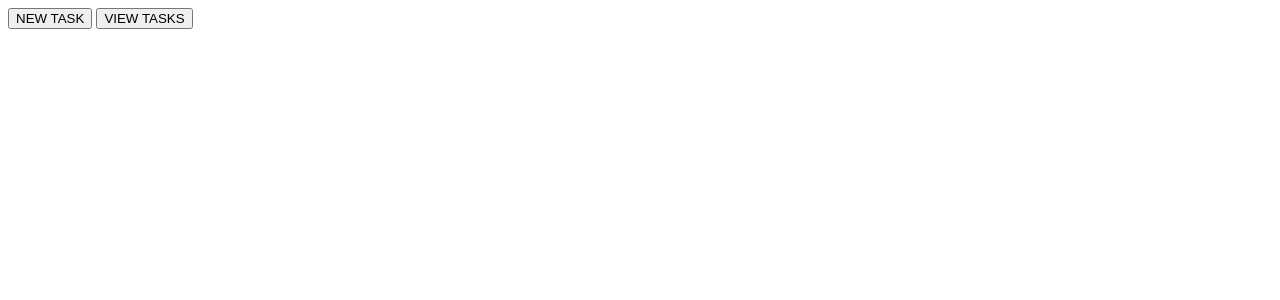
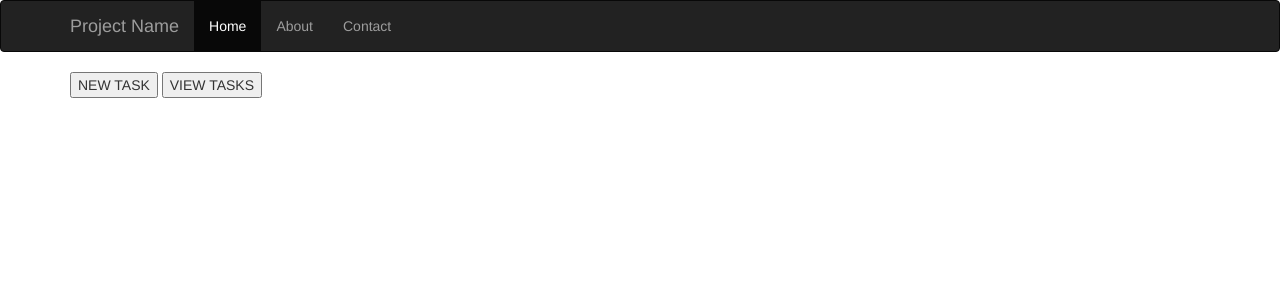
Before and after one commit to CodingGuruInTraining/2905_MidtermProject, a Flask app: page / in a window 1280 px wide. Shown: the top 300 px of the page. Run offline with Flask 2, Linux system fonts and the light colour scheme; some libraries are stand-ins or nearby versions.

Commit message:
added navbar

```diff
--- a/templates/layout.html
+++ b/templates/layout.html
@@ -3,8 +3,23 @@
 <head>
     <meta charset="UTF-8">
     <title>TBD</title>
+    <link rel="stylesheet" href="https://maxcdn.bootstrapcdn.com/bootstrap/3.3.7/css/bootstrap.min.css">
 </head>
 <body>
-    {%  block body %}{% endblock %}
+    {% include 'partials/_navbar.html' %}
+
+    <div class="container">
+        {%  block body %}{% endblock %}
+    </div>
+
+    <script src="https://maxcdn.bootstrapcdn.com/bootstrap/3.3.7/js/bootstrap.min.js"></script>
 </body>
 </html>
+
+
+
+
+
+{#references:#}
+{#    formatting setup - https://www.youtube.com/watch?v=zRwy8gtgJ1A&feature=youtu.be#}
+{#    bootstrap - https://www.bootstrapcdn.com/#}
--- /dev/null
+++ b/templates/partials/_navbar.html
@@ -0,0 +1,70 @@
+<nav class="navbar navbar-inverse navbar-fixed top">
+    <div class="container">
+        <div class="navbar-header">
+            <button type="button" class="navbar-toggle collapsed" data-toggle="collapse" data-target="#navbar" aria-expanded="false" aria-controls="navbar">
+                <span class="sr-only">Toggle navigation</span>
+                <span class="icon-bar"></span>
+                <span class="icon-bar"></span>
+                <span class="icon-bar"></span>
+            </button>
+            <a class="navbar-brand" href="/">Project Name</a>
+        </div>
+        <div id="navbar" class="collapse navbar-collapse">
+            <ul class="nav navbar-nav">
+                <li class="active"><a href="/">Home</a></li>
+                <li><a href="/about">About</a></li>
+                <li><a href="/contact">Contact</a></li>
+            </ul>
+        </div>
+    </div>
+</nav>
+
+
+
+
+
+
+
+
+
+
+
+
+
+
+
+
+
+
+{#<nav class="navbar navbar-default">#}
+{#      <a class="navbar-brand" href="/">TBD...</a>#}
+{#      <button class="navbar-toggler" type="button" data-toggle="collapse" data-target="#navbarsExampleDefault" aria-controls="navbarsExampleDefault" aria-expanded="false" aria-label="Toggle navigation">#}
+{#        <span class="navbar-toggler-icon"></span>#}
+{#      </button>#}
+{##}
+{#      <div class="collapse navbar-collapse" id="navbarsExampleDefault">#}
+{#        <ul class="navbar-nav mr-auto">#}
+{#          <li class="nav-item active">#}
+{#            <a class="nav-link" href="/">Home <span class="sr-only">(current)</span></a>#}
+{#          </li>#}
+{#          <li class="nav-item">#}
+{#            <a class="nav-link" href="#">Link</a>#}
+{#          </li>#}
+{#          <li class="nav-item">#}
+{#            <a class="nav-link disabled" href="#">Disabled</a>#}
+{#          </li>#}
+{#          <li class="nav-item dropdown">#}
+{#            <a class="nav-link dropdown-toggle" id="dropdown01" data-toggle="dropdown" aria-haspopup="true" aria-expanded="true">Dropdown</a>#}
+{#            <div class="dropdown-menu" aria-labelledby="dropdown01">#}
+{#              <a class="dropdown-item" href="/newtask">New Task</a>#}
+{#              <a class="dropdown-item" href="/viewtasks">View Tasks</a>#}
+{#              <a class="dropdown-item" href="#">Something else here</a>#}
+{#            </div>#}
+{#          </li>#}
+{#        </ul>#}
+{#        <form class="form-inline my-2 my-lg-0">#}
+{#          <input class="form-control mr-sm-2" type="text" placeholder="Search" aria-label="Search">#}
+{#          <button class="btn btn-outline-success my-2 my-sm-0" type="submit">Search</button>#}
+{#        </form>#}
+{#      </div>#}
+{#    </nav>#}
```
Also changed, not shown: templates/newtask.html (+5 -9 lines), templates/viewtasks.html (+5 -9 lines).
